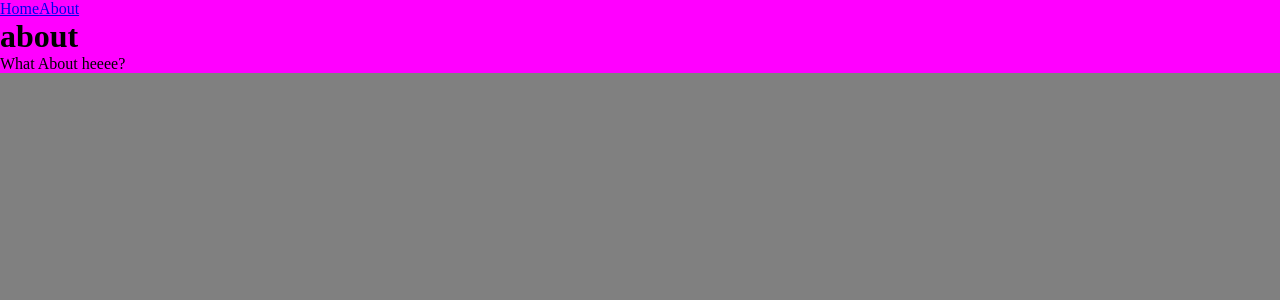
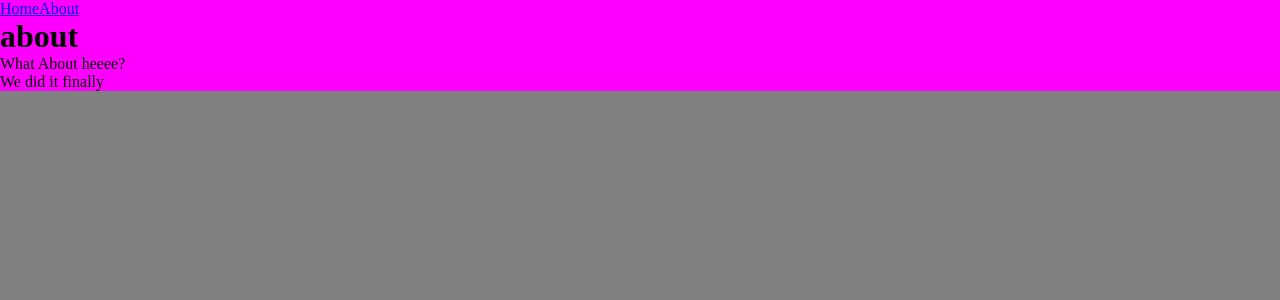
Before and after one commit to git-katalist/climb, a Next.js app: page /about in a window 1280 px wide. Shown: the top 300 px of the page. Built offline with nearby package versions, Linux system fonts and the light colour scheme; a web font is replaced by a local one.

Commit message:
about.js changed

```diff
--- a/pages/about.js
+++ b/pages/about.js
@@ -3,6 +3,7 @@ const about = () => {
     <>
       <h1>about</h1>
       <p>What About heeee?</p>
+      <p>We did it finally</p>
     </>
   );
 };
```
